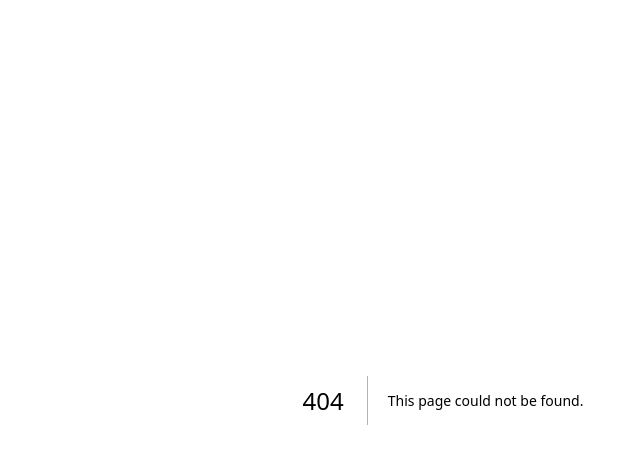
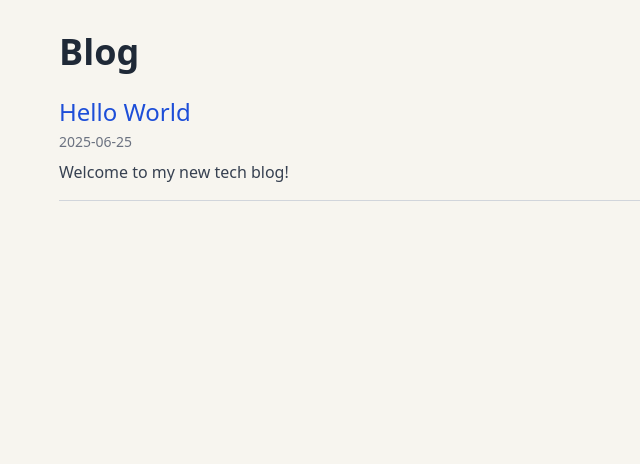
Before and after one commit to vid277/vidyoot.dev, a Next.js app: page /blog in a window 1280 px wide. Before the commit this address had no page. Shown: the top 464 px of the page, without its empty margins (197-837 px from the left). Built offline with nearby package versions, Linux system fonts and the light colour scheme.

Commit message:
feature: add blogging feature

```diff
--- /dev/null
+++ b/app/blog/[slug]/page.tsx
@@ -0,0 +1,32 @@
+import { getPostContent, getAllPostsMeta } from "../../../lib/blog";
+import { notFound } from "next/navigation";
+
+interface Params {
+  params: {
+    slug: string;
+  };
+}
+
+export async function generateStaticParams() {
+  const posts = getAllPostsMeta();
+  return posts.map((post) => ({ slug: post.slug }));
+}
+
+export default async function BlogPostPage({ params }: Params) {
+  const { slug } = params;
+  try {
+    const { meta, contentHtml } = await getPostContent(slug);
+    return (
+      <main className="min-h-screen bg-[#f7f5ef] text-gray-800 p-4 md:p-8">
+        <article className="prose prose-lg max-w-3xl mx-auto">
+          <h1>{meta.title}</h1>
+          <p className="text-sm text-gray-500">{meta.date}</p>
+          <div dangerouslySetInnerHTML={{ __html: contentHtml }} />
+        </article>
+      </main>
+    );
+  } catch (error) {
+    console.error("Error fetching blog post:", error);
+    notFound();
+  }
+}
--- /dev/null
+++ b/app/blog/page.tsx
@@ -0,0 +1,35 @@
+import Link from "next/link";
+import { getAllPostsMeta } from "../../lib/blog";
+
+export const metadata = {
+  title: "Blog | Vidyoot Senthil",
+  description: "Thoughts on software, AI, and more.",
+};
+
+export default async function BlogPage() {
+  const posts = getAllPostsMeta();
+
+  return (
+    <main className="min-h-screen bg-[#f7f5ef] text-gray-800 p-4 md:p-8">
+      <div className="max-w-3xl mx-auto">
+        <h1 className="text-3xl md:text-4xl font-bold mb-6">Blog</h1>
+        <ul className="space-y-4">
+          {posts.map((post) => (
+            <li key={post.slug} className="border-b border-gray-300 pb-4">
+              <Link
+                href={`/blog/${post.slug}`}
+                className="text-2xl text-blue-700 hover:underline"
+              >
+                {post.title}
+              </Link>
+              <p className="text-sm text-gray-500 mt-1">{post.date}</p>
+              {post.summary && (
+                <p className="mt-2 text-gray-700">{post.summary}</p>
+              )}
+            </li>
+          ))}
+        </ul>
+      </div>
+    </main>
+  );
+}
--- a/app/components/HeroSection.tsx
+++ b/app/components/HeroSection.tsx
@@ -12,6 +12,16 @@ export default function HeroSection() {
   const [isClient, setIsClient] = useState(false);
   const dragControls = useDragControls();
   const inputRef = useRef<HTMLInputElement>(null);
+
+  // Blog posts metadata (add new posts here)
+  const blogPosts = [
+    {
+      title: "Hello World",
+      slug: "hello-world",
+      date: "2025-06-25",
+    },
+    // Add more posts as needed
+  ];
 
   const handleCommand = (cmd: string) => {
     const trimmedCmd = cmd.trim().toLowerCase();
@@ -43,6 +53,8 @@ export default function HeroSection() {
       setCurrentView("skills");
     } else if (trimmedCmd === "contact --info" || trimmedCmd === "contact") {
       setCurrentView("contact");
+    } else if (trimmedCmd === "blogs" || trimmedCmd === "blog") {
+      setCurrentView("blogs");
     } else if (trimmedCmd === "help") {
       setCurrentView("help");
     } else {
@@ -356,6 +368,7 @@ export default function HeroSection() {
                   <span className="text-yellow-400">projects</span>
                   <span className="text-green-400">skills</span>
                   <span className="text-purple-400">contact</span>
+                  <span className="text-orange-400">blogs</span>
                   <span className="text-gray-400">help</span>
                 </p>
               </div>
@@ -650,6 +663,28 @@ export default function HeroSection() {
           </div>
         );
 
+      case "blogs":
+        return (
+          <div>
+            <p className="text-green-500 mb-3">$ ls blogs/</p>
+            <div className="text-gray-300 space-y-2">
+              {blogPosts.map((post) => (
+                <div key={post.slug}>
+                  <a
+                    href={`/blog/${post.slug}`}
+                    className="text-orange-400 hover:text-orange-300 underline"
+                  >
+                    • {post.title}
+                  </a>
+                  <span className="ml-2 text-xs text-gray-500">
+                    {post.date}
+                  </span>
+                </div>
+              ))}
+            </div>
+          </div>
+        );
+
       case "help":
         return (
           <div>
@@ -684,6 +719,11 @@ export default function HeroSection() {
                 <span className="text-purple-400">contact</span> /{" "}
                 <span className="text-purple-400">contact --info</span> → View
                 contact info
+              </p>
+              <p>
+                <span className="text-orange-400">blogs</span> /{" "}
+                <span className="text-orange-400">ls blogs/</span> → View blog
+                posts
               </p>
               <p>
                 <span className="text-gray-400">clear</span> → Clear screen (go
@@ -732,18 +772,84 @@ export default function HeroSection() {
             onPointerDown={(e) =>
               isClient && !isMobile && dragControls.start(e)
             }
-            className={`flex items-center gap-2 p-3 sm:p-4 border-b border-gray-800 ${
+            className={`flex items-center justify-between p-3 sm:p-4 border-b border-gray-800 ${
               isClient &&
               !isMobile &&
               (isDragging ? "cursor-grabbing" : "cursor-grab")
             }`}
           >
+            <div className="flex items-center gap-2">
               <div className="w-2.5 h-2.5 sm:w-3 sm:h-3 rounded-full bg-red-500 hover:bg-red-400 transition-colors" />
               <div className="w-2.5 h-2.5 sm:w-3 sm:h-3 rounded-full bg-yellow-500 hover:bg-yellow-400 transition-colors" />
               <div className="w-2.5 h-2.5 sm:w-3 sm:h-3 rounded-full bg-green-500 hover:bg-green-400 transition-colors" />
               <span className="ml-2 sm:ml-4 text-gray-400 text-xs sm:text-sm font-mono">
                 vidyoot@portfolio:~$
               </span>
+            </div>
+
+            {/* Social Media Icons */}
+            <div className="flex items-center gap-2 sm:gap-3">
+              <a
+                href="https://github.com/vid277"
+                target="_blank"
+                rel="noopener noreferrer"
+                className="p-1.5 sm:p-2 rounded-md bg-gray-800/50 hover:bg-gray-700/70 border border-gray-700 hover:border-gray-600 transition-all duration-200 group"
+                title="GitHub"
+              >
+                <svg
+                  className="w-4 h-4 sm:w-5 sm:h-5 text-gray-400 group-hover:text-white transition-colors"
+                  fill="currentColor"
+                  viewBox="0 0 24 24"
+                >
+                  <path d="M12 0c-6.626 0-12 5.373-12 12 0 5.302 3.438 9.8 8.207 11.387.599.111.793-.261.793-.577v-2.234c-3.338.726-4.033-1.416-4.033-1.416-.546-1.387-1.333-1.756-1.333-1.756-1.089-.745.083-.729.083-.729 1.205.084 1.839 1.237 1.839 1.237 1.07 1.834 2.807 1.304 3.492.997.107-.775.418-1.305.762-1.604-2.665-.305-5.467-1.334-5.467-5.931 0-1.311.469-2.381 1.236-3.221-.124-.303-.535-1.524.117-3.176 0 0 1.008-.322 3.301 1.23.957-.266 1.983-.399 3.003-.404 1.02.005 2.047.138 3.006.404 2.291-1.552 3.297-1.23 3.297-1.23.653 1.653.242 2.874.118 3.176.77.84 1.235 1.911 1.235 3.221 0 4.609-2.807 5.624-5.479 5.921.43.372.823 1.102.823 2.222v3.293c0 .319.192.694.801.576 4.765-1.589 8.199-6.086 8.199-11.386 0-6.627-5.373-12-12-12z" />
+                </svg>
+              </a>
+
+              <a
+                href="https://www.linkedin.com/in/vidyootsenthil/"
+                target="_blank"
+                rel="noopener noreferrer"
+                className="p-1.5 sm:p-2 rounded-md bg-gray-800/50 hover:bg-gray-700/70 border border-gray-700 hover:border-gray-600 transition-all duration-200 group"
+                title="LinkedIn"
+              >
+                <svg
+                  className="w-4 h-4 sm:w-5 sm:h-5 text-gray-400 group-hover:text-white transition-colors"
+                  fill="currentColor"
+                  viewBox="0 0 24 24"
+                >
+                  <path d="M20.447 20.452h-3.554v-5.569c0-1.328-.027-3.037-1.852-3.037-1.853 0-2.136 1.445-2.136 2.939v5.667H9.351V9h3.414v1.561h.046c.477-.9 1.637-1.85 3.37-1.85 3.601 0 4.267 2.37 4.267 5.455v6.286zM5.337 7.433c-1.144 0-2.063-.926-2.063-2.065 0-1.138.92-2.063 2.063-2.063 1.14 0 2.064.925 2.064 2.063 0 1.139-.925 2.065-2.064 2.065zm1.782 13.019H3.555V9h3.564v11.452zM22.225 0H1.771C.792 0 0 .774 0 1.729v20.542C0 23.227.792 24 1.771 24h20.451C23.2 24 24 23.227 24 22.271V1.729C24 .774 23.2 0 22.222 0h.003z" />
+                </svg>
+              </a>
+
+              <a
+                href="mailto:vidyoots@gmail.com"
+                className="p-1.5 sm:p-2 rounded-md bg-gray-800/50 hover:bg-gray-700/70 border border-gray-700 hover:border-gray-600 transition-all duration-200 group"
+                title="Email"
+              >
+                <svg
+                  className="w-4 h-4 sm:w-5 sm:h-5 text-gray-400 group-hover:text-white transition-colors"
+                  fill="currentColor"
+                  viewBox="0 0 24 24"
+                >
+                  <path d="M24 5.457v13.909c0 .904-.732 1.636-1.636 1.636h-3.819V11.73L12 16.64l-6.545-4.91v9.273H1.636A1.636 1.636 0 0 1 0 19.366V5.457c0-.904.732-1.636 1.636-1.636h.819L12 10.183l9.545-6.362h.819A1.636 1.636 0 0 1 24 5.457z" />
+                </svg>
+              </a>
+
+              <a
+                href="/blog"
+                className="p-1.5 sm:p-2 rounded-md bg-gray-800/50 hover:bg-gray-700/70 border border-gray-700 hover:border-gray-600 transition-all duration-200 group"
+                title="Blog"
+              >
+                <svg
+                  className="w-4 h-4 sm:w-5 sm:h-5 text-gray-400 group-hover:text-white transition-colors"
+                  fill="currentColor"
+                  viewBox="0 0 24 24"
+                >
+                  <path d="M19 3H5c-1.1 0-2 .9-2 2v14c0 1.1.9 2 2 2h14c1.1 0 2-.9 2-2V5c0-1.1-.9-2-2-2zm0 16H5V5h14v14z" />
+                  <path d="M7 7h10v2H7zM7 11h10v2H7zM7 15h7v2H7z" />
+                </svg>
+              </a>
+            </div>
           </div>
           <div className="p-3 sm:p-6 min-h-[80vh] sm:min-h-[70vh] max-h-[85vh] sm:max-h-[80vh] flex flex-col">
             <div className="flex-1 font-mono text-xs sm:text-sm mb-3 sm:mb-4 overflow-y-auto scrollbar-thin scrollbar-track-gray-800 scrollbar-thumb-gray-600">
--- /dev/null
+++ b/content/blog/hello-world.md
@@ -0,0 +1,12 @@
+---
+title: "Hello World"
+slug: "hello-world"
+date: "2025-06-25"
+summary: "Welcome to my new tech blog!"
+---
+
+# Hello World
+
+This is the very first post on my blog. Stay tuned for deep dives into software engineering, AI, and everything in between.
+
+Thanks for reading!
--- /dev/null
+++ b/lib/blog.ts
@@ -0,0 +1,52 @@
+import fs from "fs";
+import path from "path";
+import matter from "gray-matter";
+import { remark } from "remark";
+import html from "remark-html";
+
+export interface BlogMeta {
+  slug: string;
+  title: string;
+  date: string;
+  summary?: string;
+}
+
+const postsDirectory = path.join(process.cwd(), "content", "blog");
+
+export function getAllPostsMeta(): BlogMeta[] {
+  const files = fs.readdirSync(postsDirectory);
+  const posts = files.flatMap((file) => {
+    if (!file.endsWith(".md")) return [];
+    const fullPath = path.join(postsDirectory, file);
+    const fileContents = fs.readFileSync(fullPath, "utf8");
+    const { data } = matter(fileContents);
+    if (!data.title || !data.slug || !data.date) return [];
+    return [
+      {
+        slug: data.slug as string,
+        title: data.title as string,
+        date: data.date as string,
+        summary: data.summary as string | undefined,
+      },
+    ];
+  });
+  // sort by date desc
+  return posts.sort((a, b) => (a.date < b.date ? 1 : -1));
+}
+
+export async function getPostContent(slug: string) {
+  const fullPath = path.join(postsDirectory, `${slug}.md`);
+  const fileContents = fs.readFileSync(fullPath, "utf8");
+  const { data, content } = matter(fileContents);
+  const processed = await remark().use(html).process(content);
+  const contentHtml = processed.toString();
+  return {
+    meta: {
+      slug: data.slug as string,
+      title: data.title as string,
+      date: data.date as string,
+      summary: data.summary as string | undefined,
+    },
+    contentHtml,
+  };
+}
--- a/package.json
+++ b/package.json
@@ -12,7 +12,10 @@
     "react": "^19.0.0",
     "react-dom": "^19.0.0",
     "next": "15.1.6",
-		"framer-motion": "^12.0.6"
+    "framer-motion": "^12.0.6",
+    "gray-matter": "^4.0.3",
+    "remark": "^14.0.2",
+    "remark-html": "^15.0.1"
   },
   "devDependencies": {
     "typescript": "^5",
```
Also changed, not shown: tsconfig.json (+18 -4 lines), 230 other files (tests, documents, lock files or other folders). Lines whose indentation alone changed are shown as unchanged.
